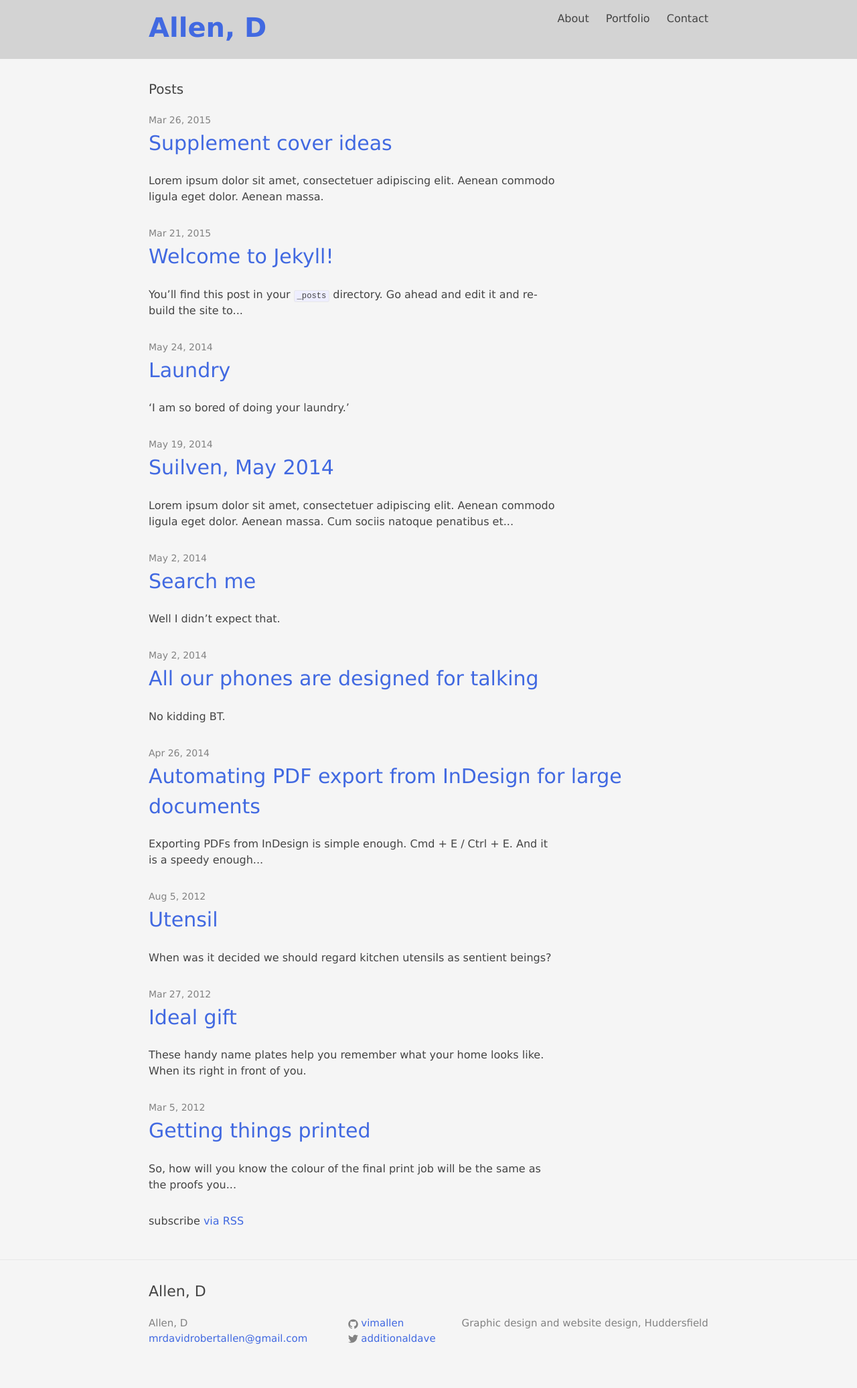
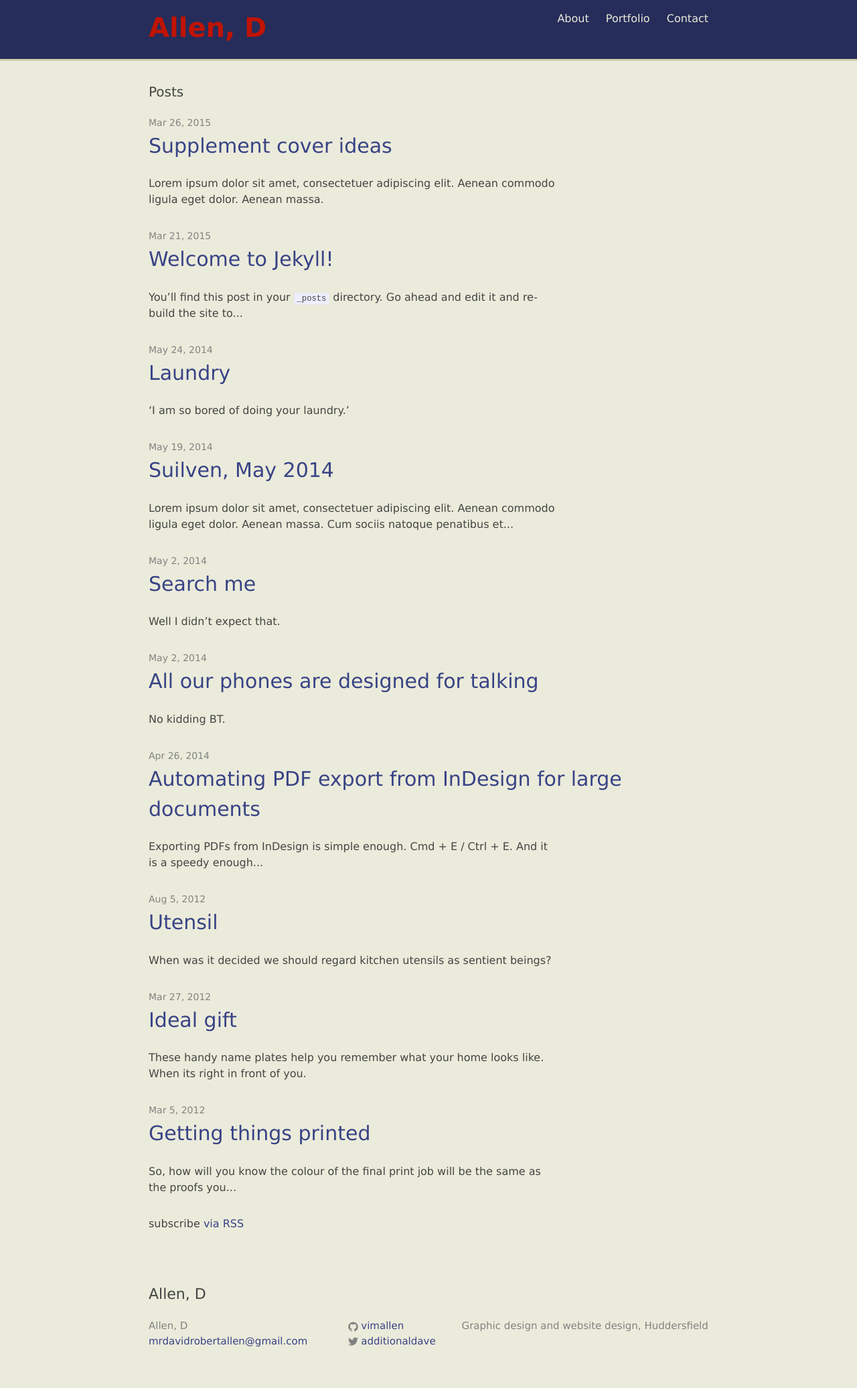
Before and after one commit to vimallen/allend, a Jekyll site: the page built from index.html, in a window 1280 px wide. Shown: the whole page at 67% size. Built offline with Jekyll 4.4.1, drawn with Linux system fonts in a browser that asks for light colours.

Commit message:
Pre Thursday tea

```diff
--- a/_sass/_layout.scss
+++ b/_sass/_layout.scss
@@ -3,11 +3,13 @@
  */
 .site-header {
 //	border-top: 18px solid $brand-color;
-//	border-bottom: 3px solid $brand-color;
+	border-bottom: 3px solid darken($background-color, 15%);
+//	box-shadow: inset 0 -1px 0 0 #FFF, inset 0 1px 0 0 #FFF, 0 1px 0 0 #FFF, 0 -1px 0 0 #fff;
+	margin-bottom: 1px;
+	margin-bottom: 1px;
     min-height: 3.5em; /* 56px; */
-	padding-top: 1em;
-	padding-bottom: 1em;
-	background-color: lightgray;
+	padding: 1em 0 1em 0;
+	background-color: $brand-color;
 
     // Positioning context for the mobile navigation icon
     position: relative;
@@ -17,19 +19,18 @@
     font-size: 2.5em;
 	font-weight: 700;
     line-height: 1.25em;
-//    letter-spacing: -1px;
     margin-bottom: 0;
     float: left;
-	color: $brand-color;
+	color: $background-color;
 
     &,
     &:visited {
-		color: $brand-color;
+		color: $background-color;
     }
 
 	&,
 	&:hover {
-		color: $link-color;
+		color: $hover-color;
 	}
 
 
@@ -45,7 +46,7 @@
     }
 
     .page-link {
-        color: $text-color;
+        color: $background-color;
         line-height: $base-line-height;
 
         // Gaps between nav items, but not on the first one
--- a/css/main.scss
+++ b/css/main.scss
@@ -40,16 +40,27 @@ $base-line-height: 1.5;
 
 $spacing-unit:     1.875em;
 
-$text-color:       #444444;
-$background-color: whitesmoke; /*#f8f3ef*/
-$link-color: royalblue;  /*#*/
-$brand-color: firebrick;	/*#*/
-$hover-color: dimgray;
+$text-color: #444444;
+$background-color: #EBEBDB; /* */
+$brand-color: #262D5A;	/*#*/
+$link-color: lighten($brand-color, 12%);  /*#*/
+$hover-color: #C01304;
+
 
 $grey-color:       #828282;
 $grey-color-light: lighten($grey-color, 40%);
 $grey-color-dark:  darken($grey-color, 25%);
 
+/* Palette
+#C01304
+#A0C004
+
+
+
+
+
+
+*/
 // Width of the content area
 $content-width:    56em;
 
@@ -78,12 +89,7 @@ $on-desktop:	78.75em;
 		@content;
 	}
 }
-@include media-query($on-palm) {
-    .bg  {
-        padding-right: $spacing-unit / 2;
-        padding-left: $spacing-unit / 2;
-    }
-}
+
 
 @include media-query-min($on-desktop) {
 			p {
```
